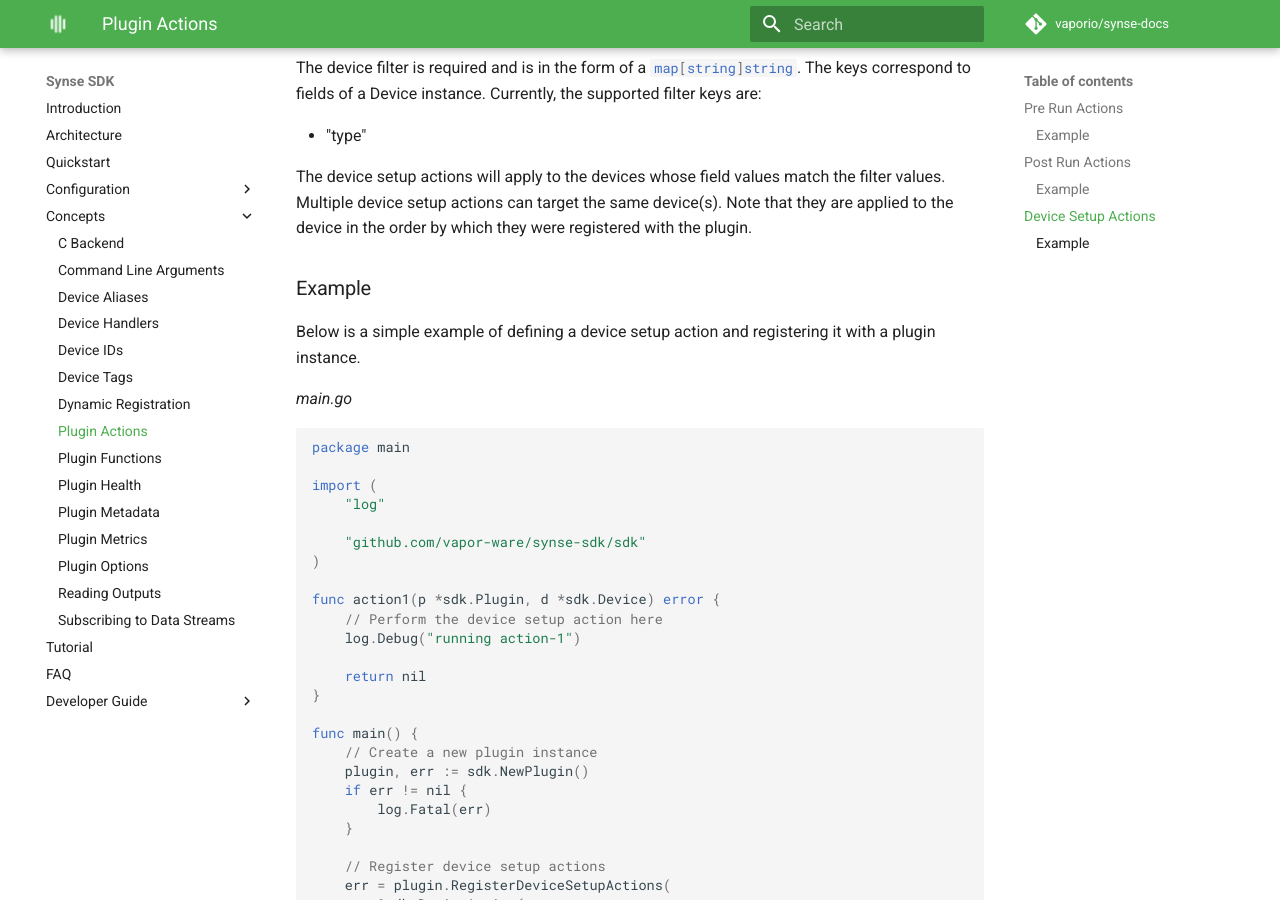
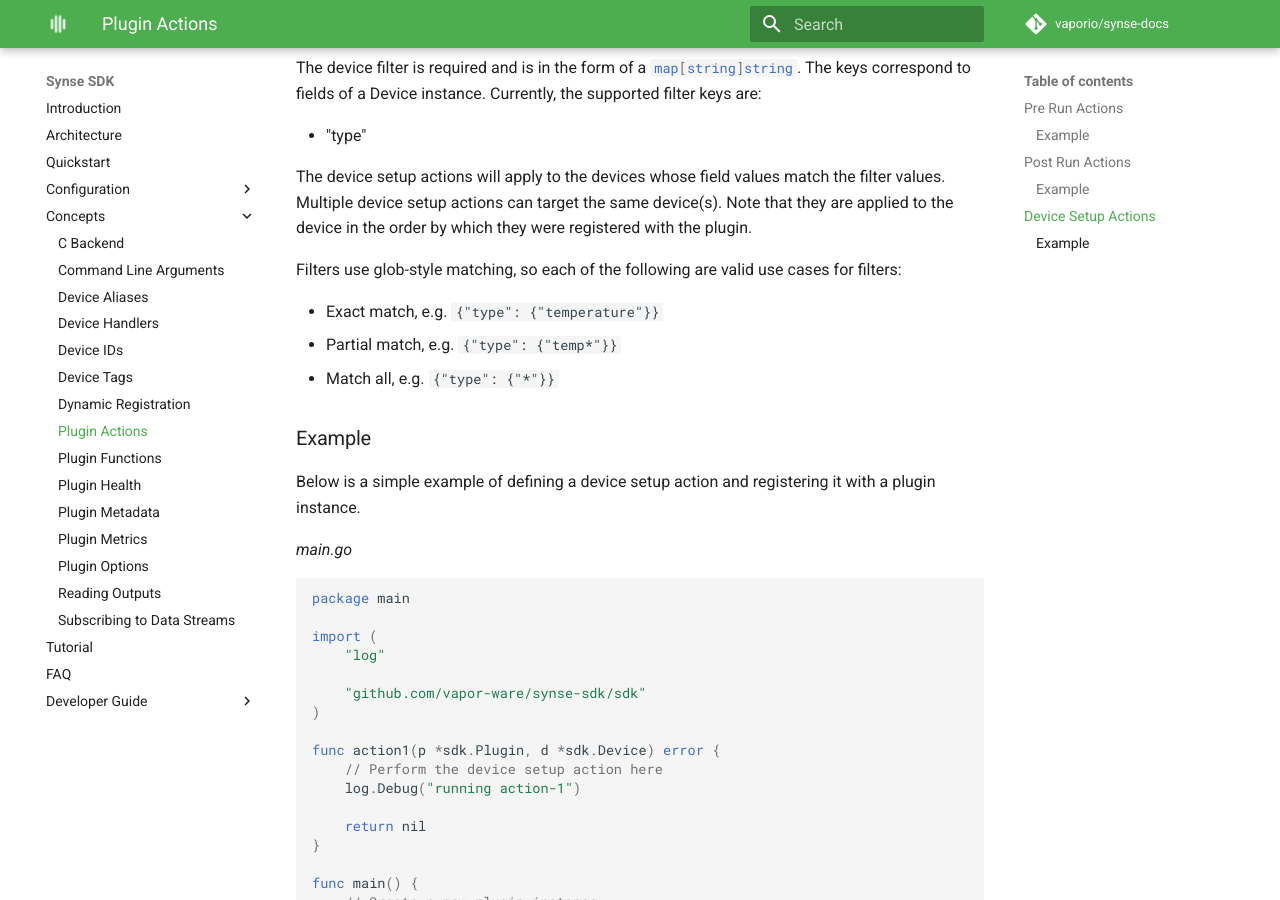
Before and after one commit to vapor-ware/synse-docs, an MkDocs documentation site: the page built from docs/sdk/concepts/plugin_actions.md, in a window 1280 px wide and 900 px high, scrolled down 2956 px. Built offline with MkDocs 1.6.1 and Material for MkDocs 9.7.7, drawn with Linux system fonts in a browser that asks for light colours; comment, search, counter and statistics services are not loaded.

Commit message:
add docs on device action glob matching (#31)

```diff
--- a/docs/sdk/concepts/plugin_actions.md
+++ b/docs/sdk/concepts/plugin_actions.md
@@ -144,6 +144,12 @@ The device setup actions will apply to the devices whose field values match the
 Multiple device setup actions can target the same device(s). Note that they are applied
 to the device in the order by which they were registered with the plugin.
 
+Filters use glob-style matching, so each of the following are valid use cases for filters:
+
+* Exact match, e.g. `{"type": {"temperature"}}`
+* Partial match, e.g. `{"type": {"temp*"}}`
+* Match all, e.g. `{"type": {"*"}}`
+
 ### Example
 
 Below is a simple example of defining a device setup action and registering
```
